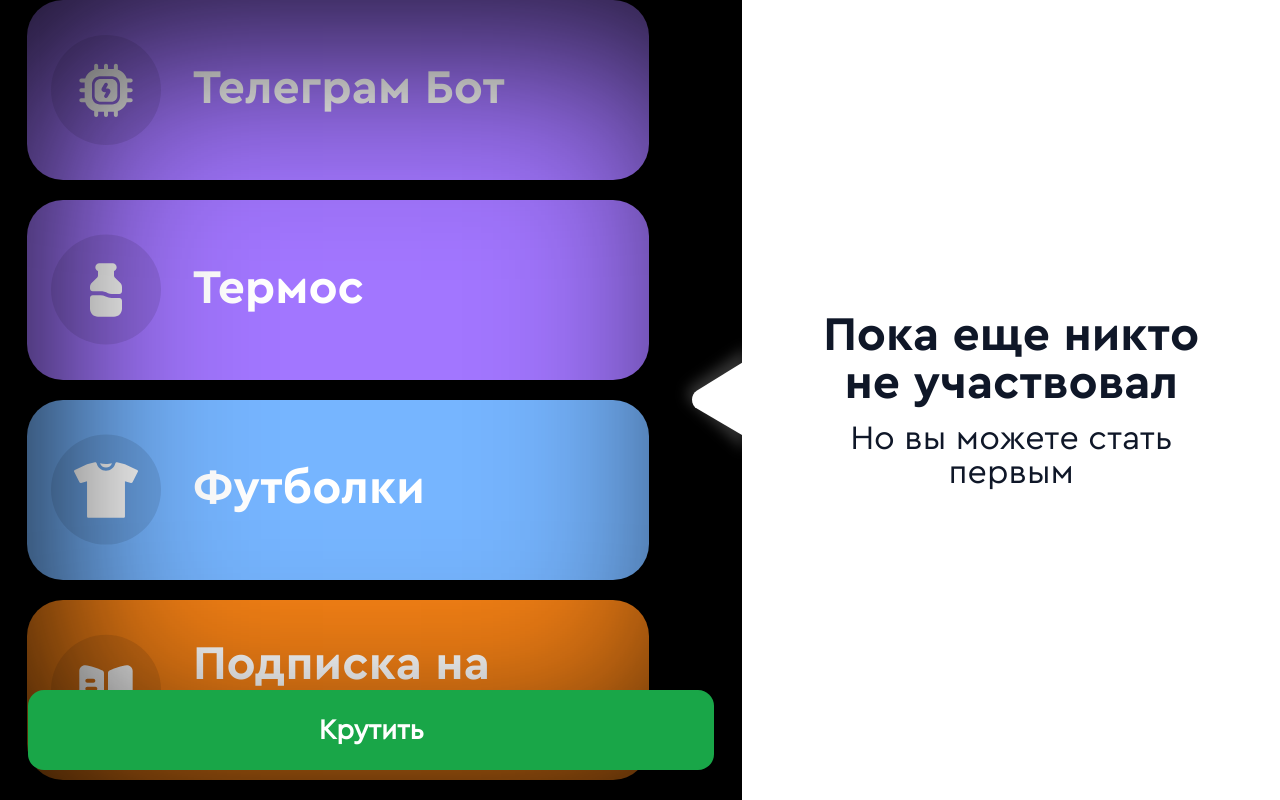
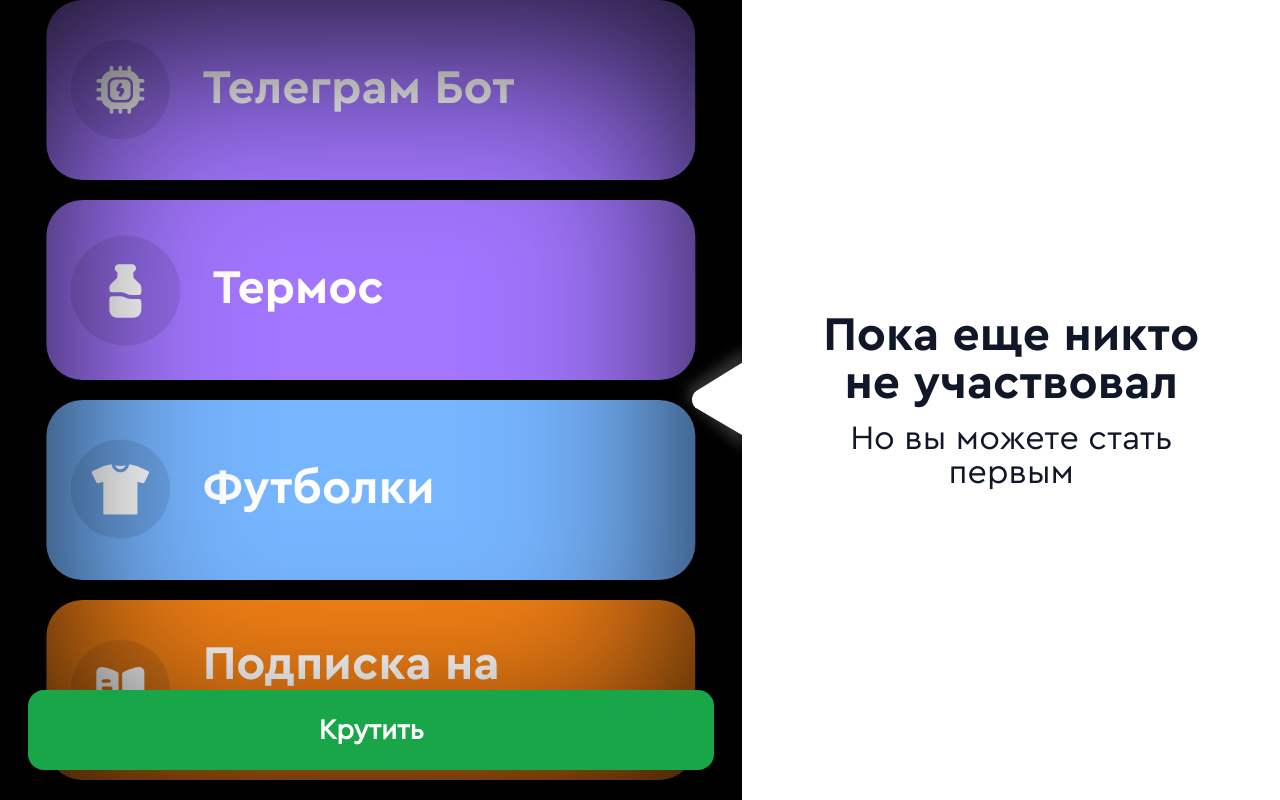
Before and after one commit to BeksultanB/fortune, a React (Vite) app: page /main/fortune in a window 1280 px wide. Built offline with nearby package versions, Linux system fonts and the light colour scheme.

Commit message:
Added coordinates prize defining

```diff
--- a/src/entities/fortuneItem/FortuneItem.module.scss
+++ b/src/entities/fortuneItem/FortuneItem.module.scss
@@ -15,12 +15,10 @@
     padding: 32px 24px;
     transition: all 1s linear;
     top: auto;
-    flex: 1 1 180px;
-    // &:nth-last-child(n) {
-    //     margin-bottom: 20px;
-    // }
 }
 .fortuneIcon {
+    max-width: 110px;
+    max-height: 110px;
 }
 .fortuneContent {
     display: flex;
--- a/src/entities/fortuneItem/index.tsx
+++ b/src/entities/fortuneItem/index.tsx
@@ -10,8 +10,10 @@
     const ownClass = wrapped ? s.fortuneItemWrapped : s.fortuneItem;
 
     return (
-        <div className={clsx(ownClass, className)} style={{ ...ownStyle, ...style }} {...props}>
-            <div className={clsx("fortuneIcon", s.fortuneIcon)}><Icon {...iconProps} /></div>
+        <div className={clsx("fortuneItem", ownClass, className)} style={{ ...ownStyle, ...style }} {...props}>
+            <div className={clsx("fortuneIcon", s.fortuneIcon)}>
+                <Icon width={100} height={100} {...iconProps} />
+            </div>
             <div className={s.fortuneContent}>
                 <Subtitle>{label}</Subtitle>
                 <Text>{count}</Text>
--- a/src/entities/reel/Reel.module.scss
+++ b/src/entities/reel/Reel.module.scss
@@ -2,9 +2,24 @@
     position: absolute;
     display: flex;
     flex-direction: column;
-    gap: 20px;
     align-items: center;
-    left: 0px;
     top: 0;
     animation: moveUp 2s linear infinite;
+    left: 50%;
+    transform: translate(-50%, 0);
+    width: 95%;
+    :global {
+        .fortuneItem {
+            flex: 1 1 180px;
+            width: 100%;
+        }
+    }
 }
+.fortuneSlot {
+    position: relative;
+    flex: 1 1 200px;
+    width: 92%;
+    display: flex;
+    flex-direction: column;
+    padding-bottom: 20px;
+}
--- a/src/entities/reel/index.tsx
+++ b/src/entities/reel/index.tsx
@@ -7,7 +7,11 @@
     return (
         <div className={clsx(s.reel, className)} ref={reelRef} {...props}>
             {reelsData?.map((data: any, index: any) => {
-                return (<FortuneItem key={data.value + index} dataindex={index} data={data} />)
+                return (
+                    <div key={data.value + index} className={clsx("fortuneSlot", s.fortuneSlot)} data-value={data.value}>
+                        <FortuneItem dataindex={index} data={data} />
+                    </div>
+                )
             })}
         </div>
     );
--- a/src/features/spin/index.tsx
+++ b/src/features/spin/index.tsx
@@ -1,33 +1,34 @@
 import SpinButton from "entities/spinButton";
 import { useEffect, useState } from "react";
+import getRandomNumber from "shared/utils/getRandomNumber";
 
 const Spin = ({ reelRef, onSpin, prize }: any) => {
     const [spinning, setSpinning] = useState<any>(false);
     const [reel, setReel] = useState<any>(null);
 
+
+    const spinHandler = () => {
+        if (!spinning) {
+            setSpinning(() => true)
             const animation = reel?.animate([
                 { top: 0, filter: "blur(0)" },
-        { filter: "blur(2px)", offset: 0.5 },
+                { filter: "blur(4px)", offset: 0.5 },
                 {
-            top: `-${65 * 200}px`,
+                    top: `-${65 * 200 + (getRandomNumber(-5, 5) * 10)}px`,
 
                     filter: "blur(0)",
                 },
             ],
                 {
-            duration: 8000,
+                    duration: 2000,
                     easing: "cubic-bezier(0.8, 0.3, 0.2, 0.9)",
                     fill: 'forwards'
                 })
-    animation?.cancel();
-
-    const spinHandler = () => {
-        if (!spinning) {
-            setSpinning(() => true)
-            animation.play()
+            animation.onfinish = () => {
+                setTimeout(() => {
                     setSpinning(() => false)
-            animation.onfinish = () => {
-                setTimeout(() => onSpin(prize), 700)
+                    onSpin((prize), 700)
+                })
             }
         }
     }
--- a/src/pages/fortune/index.tsx
+++ b/src/pages/fortune/index.tsx
@@ -6,25 +6,34 @@
 import Text from "shared/ui/Text";
 import FortuneTriangle from "shared/ui/icon/FortuneTriangle";
 import FortuneCongratulations from "entities/fortuneCongratulations";
+import slides from "widgets/fortune/slides";
 
 function FortunePage() {
     const [prize, setPrize] = useState<any>(null);
     const [spinCounter, setSpinCounter] = useState<any>(0);
     const [showCongratulations, setShowCongratulations] = useState<any>(false);
     const reelRef = useRef<any>(null);
+    const containerRef = useRef<any>(null);
+
 
     const startAutoplay = () => {
         setSpinCounter(spinCounter + 1)
         setShowCongratulations(false)
     };
 
-    const handleSpin = (prize: any) => {
+    const handleSpin = () => {
+        setShowCongratulations(true);
+        const nodes = document.elementsFromPoint(reelRef.current.clientWidth / 2, containerRef.current.clientHeight / 2);
+        const currentItem = nodes.find(node => node.className.includes("fortuneSlot"));
+        //@ts-ignore
+        const value = currentItem.dataset.value
+        console.dir(currentItem)
+        const prize = slides.find(item => item.value === value)
         setPrize(prize)
-        setShowCongratulations(true);
     }
 
     return (
-        <div className={s.container}>
+        <div className={s.container} ref={containerRef}>
             <div className={s.rouletteWrapper}>
                 <Fortune spinCounter={spinCounter} reelRef={reelRef} spinHandler={handleSpin} />
             </div>
```
Lines whose indentation alone changed are shown as unchanged.
